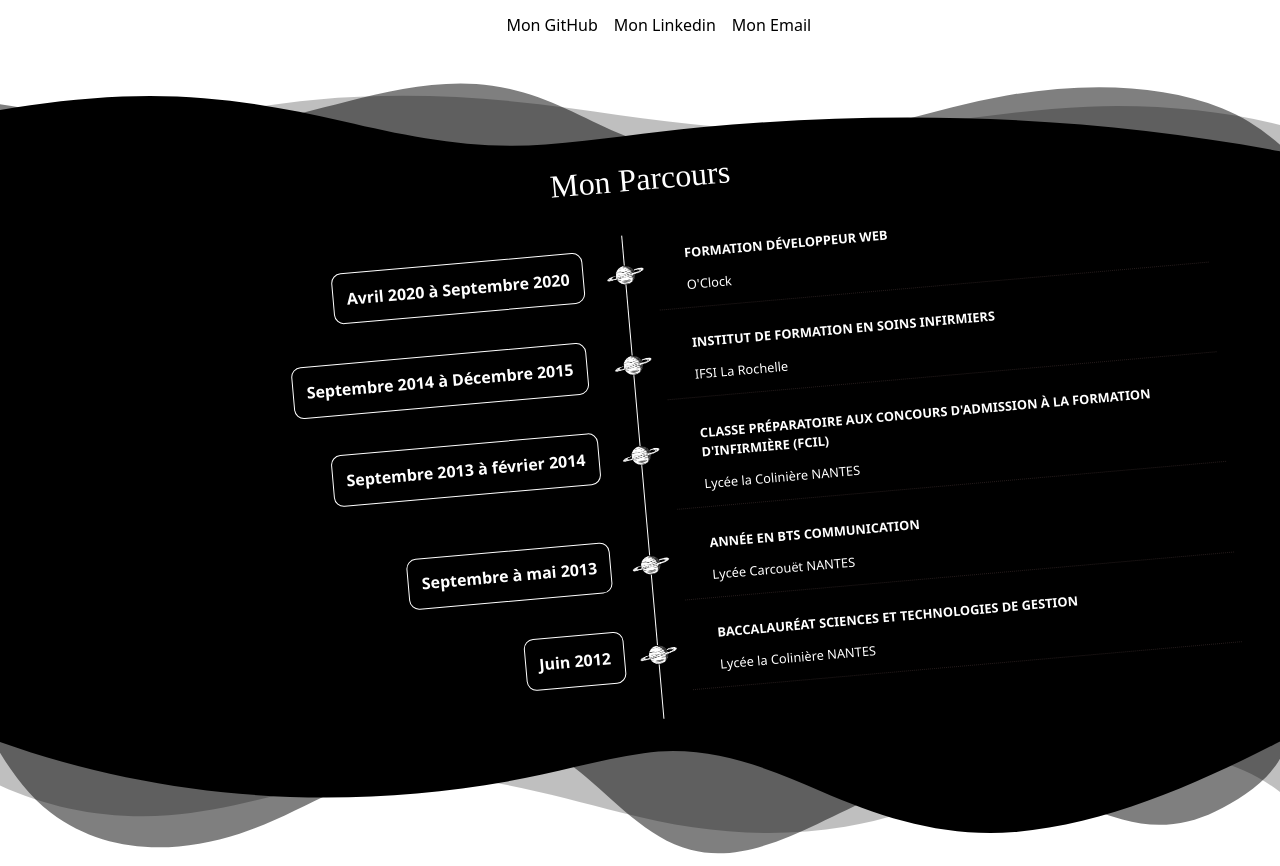
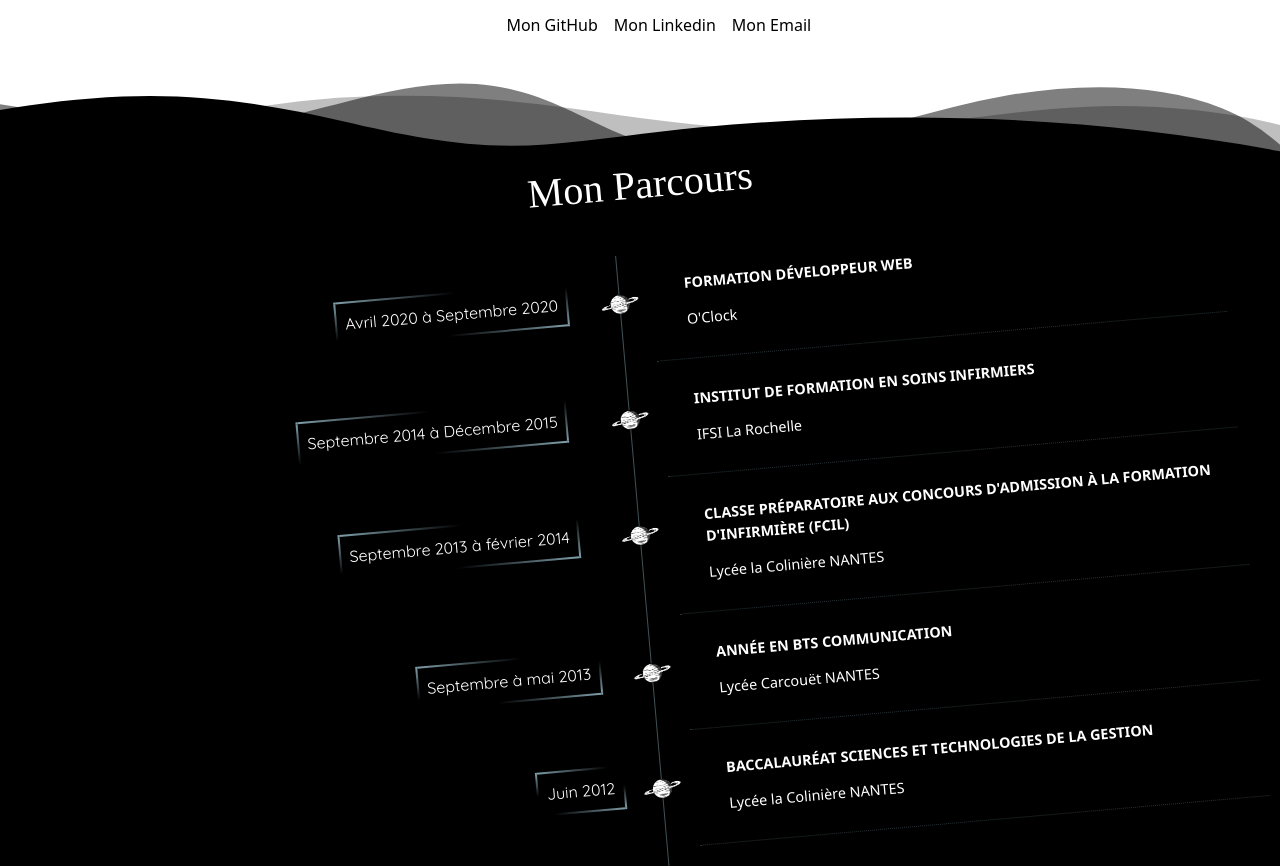
Before and after one commit to ChloeTalour/chloetalour.github.io, a plain HTML site: page public/index.html in a window 1280 px wide. Shown: the part 606-1472 px from the top of the page. Drawn offline with nearby package versions, Linux system fonts and the light colour scheme; a web font is replaced by a local one.

Commit message:
amelioration frise

```diff
--- a/public/assets/css/parcours.css
+++ b/public/assets/css/parcours.css
@@ -13,28 +13,30 @@
     }
 
     .parcours__article--frise__bloc--element__date {
-        margin-left: 1em;
+        margin-left: 1.5em;
         margin-right: 0.5em;
-        border: 1px solid rgb(255, 255, 255);
-        padding: 0.8em;
+        padding: 0.5em;
         border-radius: 10px;
         display: inline-block;
-        /* box-shadow: 1px 6px 36px -23px black; */
-        font-weight: bold;
+        /* font-weight: bold; */
+        text-size-adjust: auto;
         color: rgb(255, 255, 255);
+        background: linear-gradient(to top right, rgba(130, 161, 172, .4)6%, black 90%);
+        font-family: 'Quicksand', sans-serif;
     }
 
     .parcours__article--frise__bloc--element__text {
         margin-left: auto;
         margin-right: auto;
-        margin-top: 1em;
+        margin-top: 1.5em;
         margin-bottom: 2em;
         padding-left: 2.3em;
         width: 90%;
         text-transform: uppercase;
         font-weight: bold;
         color: white;
-        font-size: 0.8em;
+        font-size: 0.9em;
+        border-bottom: 1px dotted  rgba(130, 161, 172, .3);
     }
 
     .parcours__article--frise__bloc--element__school {
@@ -42,6 +44,12 @@
         text-transform: none;
         padding-top: 1em;
         font-weight: lighter;
+        padding-bottom: 1em;
+        /* border-bottom: 1px dashed rgba(130, 161, 172, .2); */
+    }
+
+    .parcours__article--frise__bloc--element__school:hover {
+        color:  rgb(130, 161, 172) ;
     }
 
     .parcours__article--frise {
@@ -50,7 +58,7 @@
     }
 
     .parcours__article--frise__bloc {
-        border-left: 1px solid rgb(255, 255, 255);
+        border-left: 1.5px solid rgba(130, 161, 172, .5);
         margin-left: 0.5em;
     }
 
@@ -60,7 +68,7 @@
 
     .parcours__article--frise__line {
         margin-left: 1em;
-        border-radius: 1em;
+        border-radius: 10px;
         display: inline-block;
     }
 
@@ -68,7 +76,6 @@
         width: 2.8em;
         height: 3.2em;
         border-radius: 20px;
-
         position: absolute;
         left: -23px;
         top: 1px;
@@ -79,6 +86,9 @@
 
 @media only screen and (min-width: 768px) {
 
+    h2 {
+        font-size: 2.5em;
+    }
     .parcours__article--frise__bloc {
         margin-left: 49%;
     }
@@ -89,11 +99,16 @@
 
     .parcours__article--frise__bloc--element__date {
         position: absolute;
+        border-width: 2px;
+        border-style: solid;
+        border-image:
+          linear-gradient(
+          -198deg, rgb(130, 161, 172), black, black, rgb(130, 161, 172)) 1;
+          background: none;
     }
 
     .parcours__article--frise__bloc--element__text {
         padding-bottom: 1em;
-        border-bottom: 1px dotted  rgba(188, 143, 143, 0.2);
     }
 
     .frise-first {
@@ -115,4 +130,8 @@
     .frise-five {
         left: -150px;
     }
+
+
+
+
 }
--- a/public/index.html
+++ b/public/index.html
@@ -86,31 +86,31 @@
                         <div class="parcours__article--frise__bloc--element">
                             <div class="parcours__article--frise__bloc--element__circle"></div>
                             <p class="parcours__article--frise__bloc--element__date frise-first">Avril 2020 à Septembre 2020 </p>
-                            <p class="parcours__article--frise__bloc--element__text">Formation développeur web <a class="parcours__article--frise__bloc--element__school" href="">O'Clock</a></p>
+                            <p class="parcours__article--frise__bloc--element__text">Formation développeur web <a class="parcours__article--frise__bloc--element__school" href="https://oclock.io/formations/developpeur-web">O'Clock</a></p>
                         </div>
 
                         <div class="parcours__article--frise__bloc--element">
                             <div class="parcours__article--frise__bloc--element__circle third-circle"></div>
                             <p class="parcours__article--frise__bloc--element__date frise-second">Septembre 2014 à Décembre 2015 </p>
-                            <p class="parcours__article--frise__bloc--element__text">Institut de formation en soins infirmiers <a class="parcours__article--frise__bloc--element__school" href="">IFSI La Rochelle</a></p>
+                            <p class="parcours__article--frise__bloc--element__text">Institut de Formation en Soins Infirmiers<a class="parcours__article--frise__bloc--element__school" href="http://ifsi.ch-larochelle.fr/">IFSI La Rochelle</a></p>
                         </div>
 
                         <div class="parcours__article--frise__bloc--element">
                             <div class="parcours__article--frise__bloc--element__circle fourth-circle"></div>
                             <p class="parcours__article--frise__bloc--element__date frise-third">Septembre 2013 à février 2014</p>
-                            <p class="parcours__article--frise__bloc--element__text">Classe préparatoire aux concours d'admission à la formation d'infirmière (FCIL) <a class="parcours__article--frise__bloc--element__school" href="">Lycée la Colinière NANTES</a></p>
+                            <p class="parcours__article--frise__bloc--element__text">Classe préparatoire aux concours d'admission à la formation d'infirmière (FCIL) <a class="parcours__article--frise__bloc--element__school" href="https://coliniere.paysdelaloire.e-lyco.fr/">Lycée la Colinière NANTES</a></p>
                         </div>
 
                         <div class="parcours__article--frise__bloc--element">
                             <div class="parcours__article--frise__bloc--element__circle fourth-circle"></div>
                             <p class="parcours__article--frise__bloc--element__date frise-four">Septembre à mai 2013</p>
-                            <p class="parcours__article--frise__bloc--element__text">Année en BTS communication <a class="parcours__article--frise__bloc--element__school" href="">Lycée Carcouët NANTES</a></p>
+                            <p class="parcours__article--frise__bloc--element__text">Année en BTS communication <a class="parcours__article--frise__bloc--element__school" href="https://carcouet.paysdelaloire.e-lyco.fr/accueil/les-formations/les-formations-bts/">Lycée Carcouët NANTES</a></p>
                         </div>
 
                         <div class="parcours__article--frise__bloc--element">
                             <div class="parcours__article--frise__bloc--element__circle fourth-circle"></div>
                             <p class="parcours__article--frise__bloc--element__date frise-five">Juin 2012</p>
-                            <p class="parcours__article--frise__bloc--element__text">Baccalauréat sciences et technologies de gestion <a class="parcours__article--frise__bloc--element__school" href="">Lycée la Colinière NANTES</a> </p>
+                            <p class="parcours__article--frise__bloc--element__text">Baccalauréat sciences et technologies de la gestion<a class="parcours__article--frise__bloc--element__school" href="https://coliniere.paysdelaloire.e-lyco.fr/">Lycée la Colinière NANTES</a> </p>
                         </div>
 
                     </div>
```
